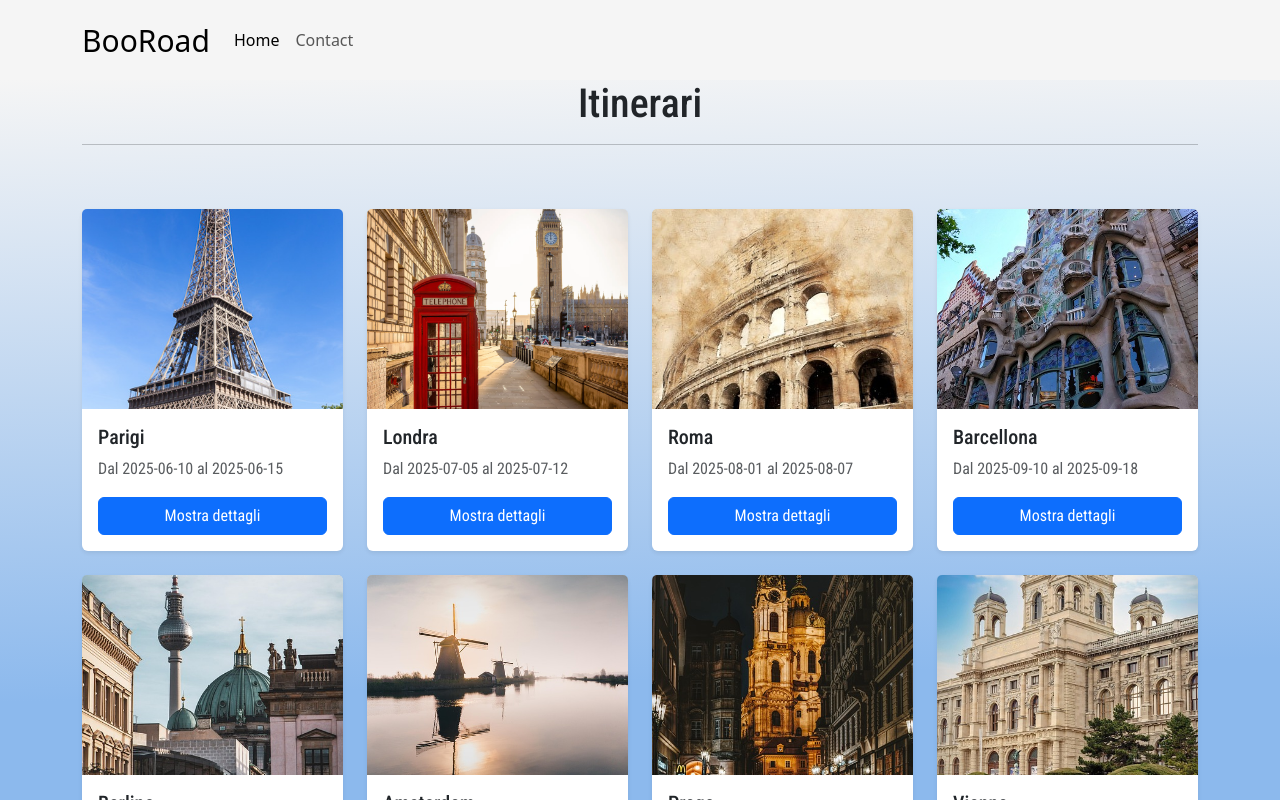
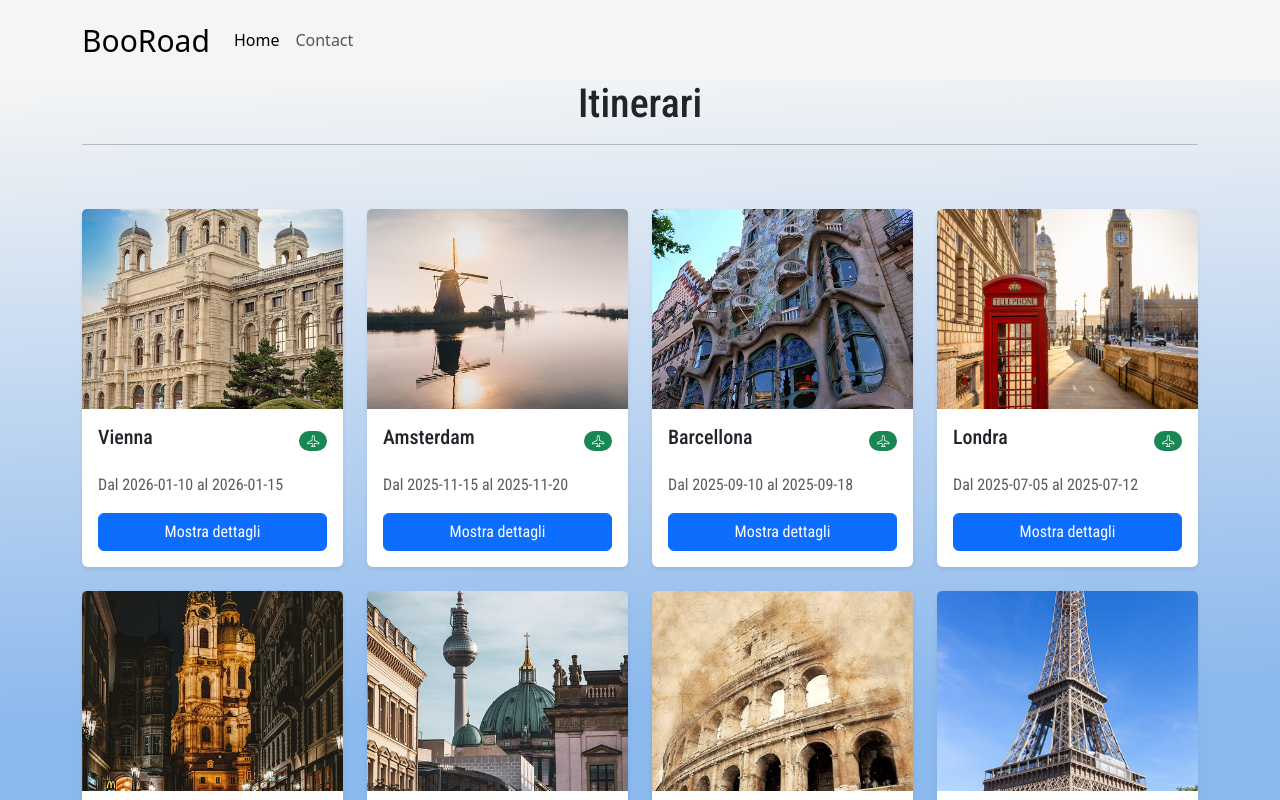
Before and after one commit to IonelxSolow/BooRoad, a React (Vite) app: page / in a window 1280 px wide. Shown: the top 800 px of the page. Built offline with nearby package versions, Linux system fonts and the light colour scheme; the HTML template or start-up script is replaced by a standard one.

Commit message:
Update Footer links and enhance Homepage with destination sorting and badge color coding

```diff
--- a/src/components/Footer.jsx
+++ b/src/components/Footer.jsx
@@ -6,7 +6,7 @@ export default function Footer() {
                 <div className="container">
                     <ul className="nav justify-content-center border-bottom pb-3 mb-3">
                         <li className="nav-item"><a href="#" className="nav-link px-2 text-body-secondary">Home</a></li>
-                        <li className="nav-item"><a href="#" className="nav-link px-2 text-body-secondary">Features</a></li>
+                        <li className="nav-item"><a href="#" className="nav-link px-2 text-body-secondary">Contact</a></li>
                         <li className="nav-item"><a href="#" className="nav-link px-2 text-body-secondary">Pricing</a></li>
                         <li className="nav-item"><a href="#" className="nav-link px-2 text-body-secondary">FAQs</a></li>
                         <li className="nav-item"><a href="#" className="nav-link px-2 text-body-secondary">About</a></li>
--- a/src/contexts/GlobalContext.jsx
+++ b/src/contexts/GlobalContext.jsx
@@ -7,9 +7,11 @@ export const GlobalProvider = ({ children }) => {
         {
             id: 1,
             destinazione: "Parigi",
-            dataInizio: "2025-06-10",
-            dataFine: "2025-06-15",
+            dataInizio: "2023-06-10",
+            dataFine: "2023-06-15",
             immagineCopertina: "/paris.jpg",
+            numeroEmergenza: "+33 1 23 45 67 89",
+            luoghiDaVisitare: ["Torre Eiffel", "Museo del Louvre", "Cattedrale di Notre-Dame", "Montmartre", "Arco di Trionfo", "Giardini di Lussemburgo"]
         },
         {
             id: 2,
@@ -17,13 +19,17 @@ export const GlobalProvider = ({ children }) => {
             dataInizio: "2025-07-05",
             dataFine: "2025-07-12",
             immagineCopertina: "/london.jpg",
+            numeroEmergenza: "+44 20 7946 0958",
+            luoghiDaVisitare: ["Big Ben", "London Eye", "Torre di Londra", "Buckingham Palace", "Hyde Park", "Museo di Storia Naturale"]
         },
         {
             id: 3,
             destinazione: "Roma",
-            dataInizio: "2025-08-01",
-            dataFine: "2025-08-07",
+            dataInizio: "2023-08-01",
+            dataFine: "2023-08-07",
             immagineCopertina: "/rome.jpg",
+            numeroEmergenza: "+39 06 123 4567",
+            luoghiDaVisitare: ["Colosseo", "Fontana di Trevi", "Piazza San Pietro", "Pantheon", "Piazza Navona", "Foro Romano"]
         },
         {
             id: 4,
@@ -31,13 +37,17 @@ export const GlobalProvider = ({ children }) => {
             dataInizio: "2025-09-10",
             dataFine: "2025-09-18",
             immagineCopertina: "/barcelona.jpg",
+            numeroEmergenza: "+34 93 123 4567",
+            luoghiDaVisitare: ["Sagrada Familia", "Parco Güell", "La Rambla", "Casa Batlló", "Montjuïc", "Mercato della Boqueria"]
         },
         {
             id: 5,
             destinazione: "Berlino",
-            dataInizio: "2025-10-01",
-            dataFine: "2025-10-08",
+            dataInizio: "2023-10-01",
+            dataFine: "2023-10-08",
             immagineCopertina: "/berlin.jpg",
+            numeroEmergenza: "+49 30 12345678",
+            luoghiDaVisitare: ["Porta di Brandeburgo", "Muro di Berlino", "Reichstag", "Isola dei Musei", "Alexanderplatz", "Checkpoint Charlie"]
         },
         {
             id: 6,
@@ -45,13 +55,17 @@ export const GlobalProvider = ({ children }) => {
             dataInizio: "2025-11-15",
             dataFine: "2025-11-20",
             immagineCopertina: "/amsterdam.jpg",
+            numeroEmergenza: "+31 20 123 4567",
+            luoghiDaVisitare: ["Casa di Anna Frank", "Museo Van Gogh", "Canali di Amsterdam", "Piazza Dam", "Rijksmuseum", "Vondelpark"]
         },
         {
             id: 7,
             destinazione: "Praga",
-            dataInizio: "2025-12-05",
-            dataFine: "2025-12-10",
+            dataInizio: "2023-12-05",
+            dataFine: "2023-12-10",
             immagineCopertina: "/praga.jpg",
+            numeroEmergenza: "+420 2 123 45678",
+            luoghiDaVisitare: ["Ponte Carlo", "Castello di Praga", "Piazza della Città Vecchia", "Orologio Astronomico", "Cattedrale di San Vito", "Collina di Petřín"]
         },
         {
             id: 8,
@@ -59,6 +73,8 @@ export const GlobalProvider = ({ children }) => {
             dataInizio: "2026-01-10",
             dataFine: "2026-01-15",
             immagineCopertina: "/vienna.jpg",
+            numeroEmergenza: "+43 1 123 4567",
+            luoghiDaVisitare: ["Palazzo di Schönbrunn", "Cattedrale di Santo Stefano", "Opera di Vienna", "Belvedere", "Prater", "Museo di Storia dell'Arte"]
         },
     ]);
 
--- a/src/pages/Homepage.jsx
+++ b/src/pages/Homepage.jsx
@@ -3,7 +3,23 @@ import { Link } from "react-router-dom";
 import { useGlobal } from "../contexts/GlobalContext";
 
 export default function Homepage() {
-    const { destinazioni } = useGlobal()
+    const { destinazioni } = useGlobal();
+
+    // Ordina le destinazioni in base alla data di inizio (dataInizio)
+    destinazioni.sort((b, a) => new Date(a.dataInizio) - new Date(b.dataInizio));
+    const now = new Date()
+    const currentDate = now.toISOString().split("T")[0]; // Formato YYYY-MM-DD
+
+    // cambia il colore del badge in base alla data di inizio e fine
+    const getBadgeClass = (dataInizio, dataFine) => {
+        if (dataInizio > currentDate) {
+            return "bg-success"; // In programma
+        } else if (dataFine < currentDate) {
+            return "bg-secondary"; // Passato
+        } else {
+            return "bg-danger"; // In corso
+        }
+    };
 
     return (
         <>
@@ -14,7 +30,7 @@ export default function Homepage() {
 
             <div className="container py-5">
                 <div className="row row-cols-1 row-cols-sm-2 row-cols-lg-3 row-cols-xl-4 g-4 p ">
-                    {destinazioni.map(destinazione => (
+                    {destinazioni.sort().map(destinazione => (
                         <div key={`destinazione${destinazione.id}`} className="col">
                             <div className="card h-100 border-0 shadow-sm hover-shadow">
                                 <img
@@ -24,7 +40,12 @@ export default function Homepage() {
                                     style={{ objectFit: "cover", height: "200px" }}
                                 />
                                 <div className="card-body d-flex flex-column">
-                                    <h5 className="card-title">{destinazione.destinazione}</h5>
+                                    <div className="d-flex justify-content-between align-items-center mb-3">
+                                        <h5 className="card-title">{destinazione.destinazione}</h5>
+                                        <span className={`badge rounded-pill ${getBadgeClass(destinazione.dataInizio, destinazione.dataFine)}`} ><i className="bi bi-airplane"> </i>
+                                        </span>
+
+                                    </div>
                                     <p className="card-text text-muted">
                                         Dal {destinazione.dataInizio} al {destinazione.dataFine}
                                     </p>
```
